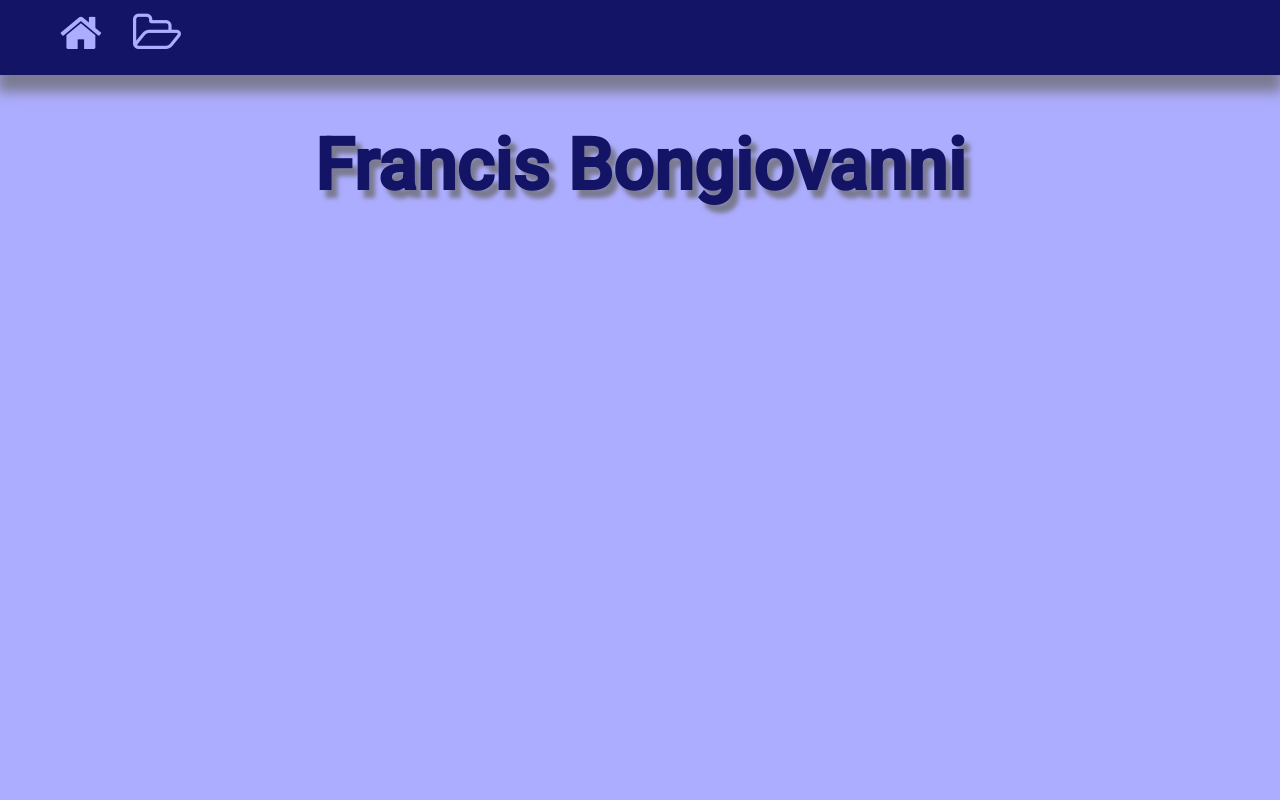
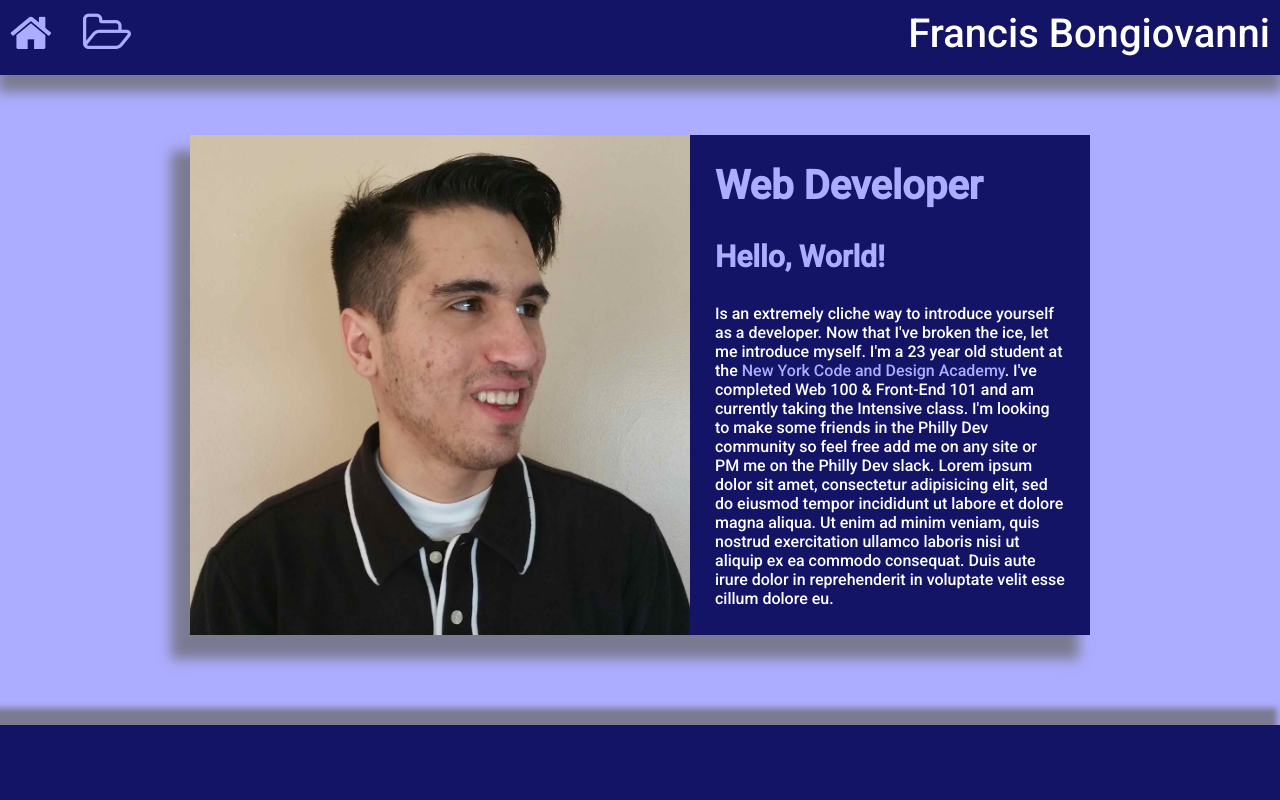
Before and after one commit to fbongiovanni29/portfolio_v_2.0, a plain HTML site: page index.html in a window 1280 px wide. Drawn offline with Linux system fonts and the light colour scheme.

Commit message:
Cards in place

```diff
--- a/css/main.css
+++ b/css/main.css
@@ -1,27 +1,132 @@
 body {
 	margin: 0 auto;
 	background-color: #ADADFF;
+	font-family: 'Roboto', sans-serif;
+	color: #ADADFF;
 	overflow: hidden;
 }
 
-h1 {
-	text-align: center;
-	font-family: 'Roboto', sans-serif;
-	font-size: 450%;
-	color: #141466;
-        text-shadow:  6px 8px 4px rgba(106,106,110,0.75);
+.container {
+	margin: 0 auto;
+	width: 1200px;
+}
+
+nav, .footer {
+	margin: 0;
+	height: 75px;
+	background-color: #141466;
+	font-size: 100px;
+	box-shadow: 0px 15px 12px 2px rgba(106,106,110,0.75);
+	font-size: 45px;
+	position: fixed;
+	width: 100%;
 }
 
 nav {
-	margin: 0;
-	height: 75px;
+	top: 0;
+}
+
+.navhead {
+	float: right;
+	margin-top: 10px;
+	margin-right: 10px;
+	font-size: 40px;
+}
+
+.footer {
+	position: fixed;
+	width: 100%;
+	bottom: 0;
+	box-shadow: -5px -15px 6px 2px rgba(106,106,110,0.75);
+}
+
+.home {
+	margin: 0 auto;
+	width: 900px;
+	margin-top: 135px;
+	height: 500px;
 	background-color: #141466;
-	font-size: 45px;
-	padding-left: 50px;
-	box-shadow: 0px 15px 12px 2px rgba(106,106,110,0.75);
+	box-shadow: -15px 20px 12px 4px rgba(106,106,110,0.75);
 }
+
+.homeright {
+	width: 350px;
+	float: right;
+	margin-right: 25px;
+}
+
+
+
+h1 {
+	font-size: 40px;
+}
+
+h3 {
+	font-size: 30px;
+}
+
 
 i {
 	color: #ADADFF;
 	margin: 10px;
 }
+
+i:hover {
+	color: white;
+}
+
+
+a{
+	color: #ADADFF;
+	text-decoration: none;
+}
+
+.me {
+	height: 500px;
+	width: 500px;
+}
+
+p {
+	color: white;
+}
+
+.site {
+	margin-top: 100px;
+	background-color: #141466;
+	height: 400px;
+	width: 580px;
+	margin-bottom: 150px;
+	text-align: right;
+	box-shadow: -15px 20px 12px 4px rgba(106,106,110,0.75);
+}
+
+.blue {
+	color: #ADADFF;
+	margin: 10px;
+	font-size: 20px;
+}
+
+.blue:hover {
+	color: white;
+}
+
+.siteshot {
+	width: 580px;
+}
+
+.left {
+	float: left;
+}
+
+.right {
+	float: right;
+}
+
+.portfolio {
+	margin: 0 auto;
+	margin-top: 90px;
+}
+
+a:active {
+	color: white;
+}
--- a/index.html
+++ b/index.html
@@ -7,11 +7,25 @@
 		</HEAD>
 		<body>
 			<nav>
-			<i class="fa fa-home"></i>
-			<i class="fa fa-folder-open-o"></i>
+			<a href="index.html"><i class="fa fa-home"></i></a>
+			<a href="portfolio.html"><i class="fa fa-folder-open-o"></i></a>
+			<p class="navhead">Francis Bongiovanni</p>
 			</nav>
-			<div class="home">
-				<h1>Francis Bongiovanni</h1>
-				<link rel="icon" href="assets/font/francis.ico" type="image/x-icon"/>
+			<div class="container">
+				<div class="home">
+					<img src="assets/img/francis.jpg" class="me">
+					<div class="homeright">
+						<h1>Web Developer</h1>
+						<h3>Hello, World!</h3>
+						<p>Is an extremely cliche way to introduce yourself as a developer. Now that I've broken the ice, let me introduce myself. I'm a 23 year old student at the <a href="http://nycda.com">New York Code and Design Academy</a>. I've completed Web 100 & Front-End 101 and am currently taking the Intensive class. I'm looking to make some friends in the Philly Dev community so feel free add me on any site or PM me on the Philly Dev slack. Lorem ipsum dolor sit amet, consectetur adipisicing elit, sed do eiusmod
+						tempor incididunt ut labore et dolore magna aliqua. Ut enim ad minim veniam,
+						quis nostrud exercitation ullamco laboris nisi ut aliquip ex ea commodo
+						consequat. Duis aute irure dolor in reprehenderit in voluptate velit esse
+						cillum dolore eu.</p>
+					</div>
+				</div>
+			</div>
+			<div class="footer">
+			</div>
 		</body>
 	</HTML>
```
Also changed, not shown: portfolio.html (added, +32 -0 lines), assets/font/francis.ico (deleted), assets/img/francis.jpg (added), assets/img/library.png (added), assets/img/oldport.png (added), 4 other files.
